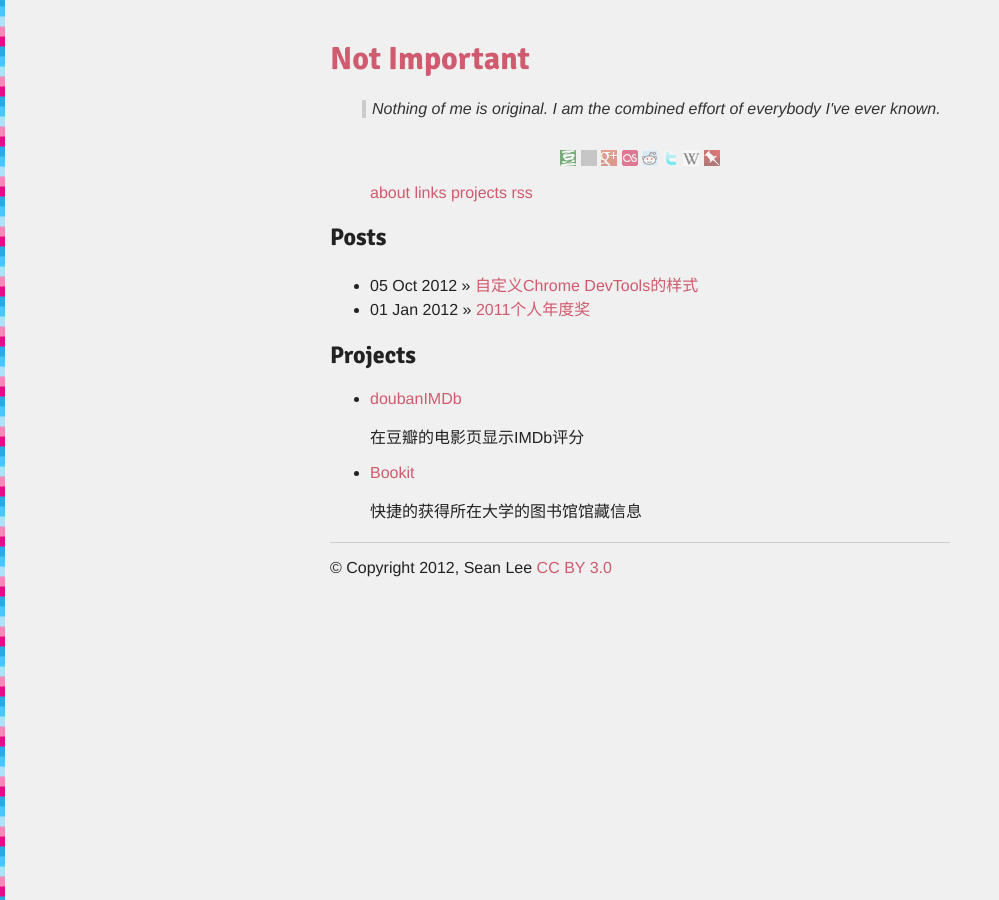
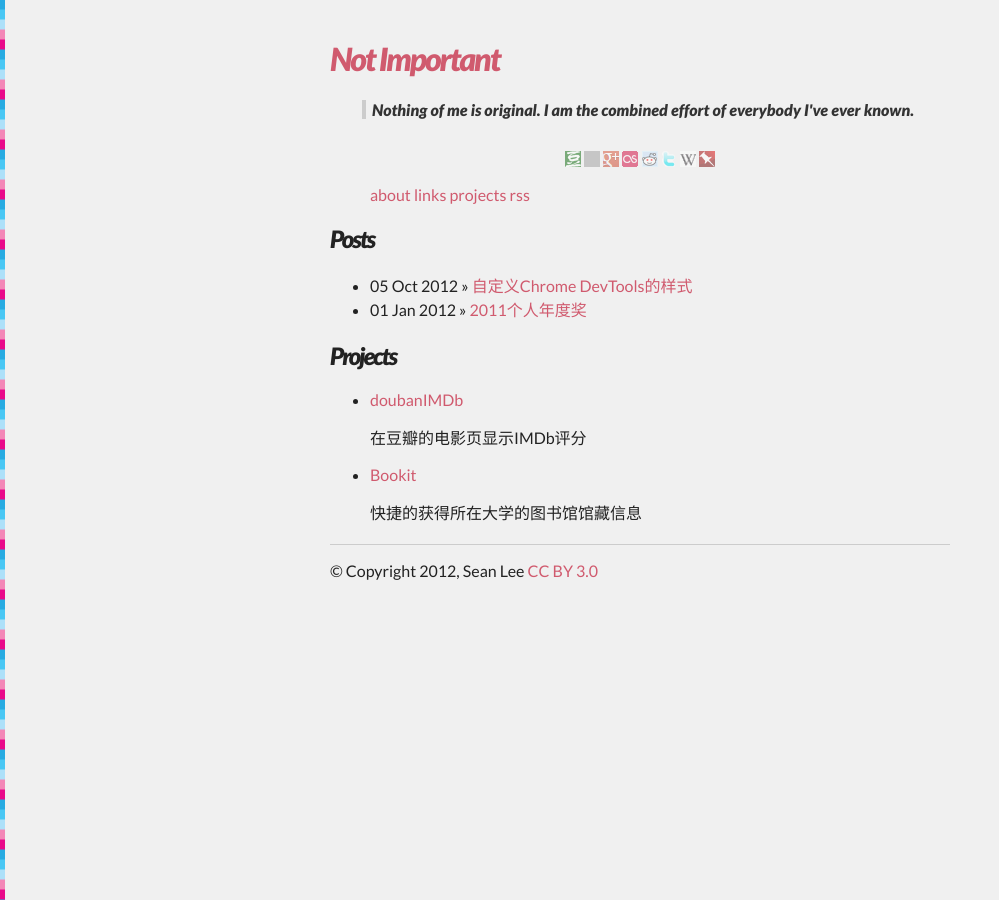
Before and after one commit to lisongx/notimportant.org, a Jekyll site: the page built from index.html, in a window 1280 px wide. Shown: the whole page, without its empty margins (0-999 px from the left). Built offline with Jekyll 4.4.1, drawn with Linux system fonts in a browser that asks for light colours; nearby versions of some CDN libraries; grey boxes are pictures that could not be loaded.

Commit message:
changed the font to "Lato"

```diff
--- a/css/style.css
+++ b/css/style.css
@@ -1,4 +1,4 @@
-@import url(http://fonts.googleapis.com/css?family=Signika:400,700);
+@import url(http://fonts.googleapis.com/css?family=Lato:300,400,900italic);
 
 html {
 /*    background-image: url(/img/pattern.png);*/
@@ -18,12 +18,15 @@ html {
 body {
     color: #222;
     font-size: 16px;
-    font-family: Futura, helvetica, arial, sans-serif;
+    font-family: "Lato", helvetica, arial, sans-serif;
     padding-top: 10px;
 }
 
 h1, h2, h3, h4 {
-    font-family: 'Signika', helvetica, arial, sans-serif;
+    font-family:"Lato", helvetica, arial, sans-serif;
+    font-weight: 900px;
+    font-style: italic;
+    letter-spacing: -2px;
 }
 #container {
     margin: 0 auto;
```
